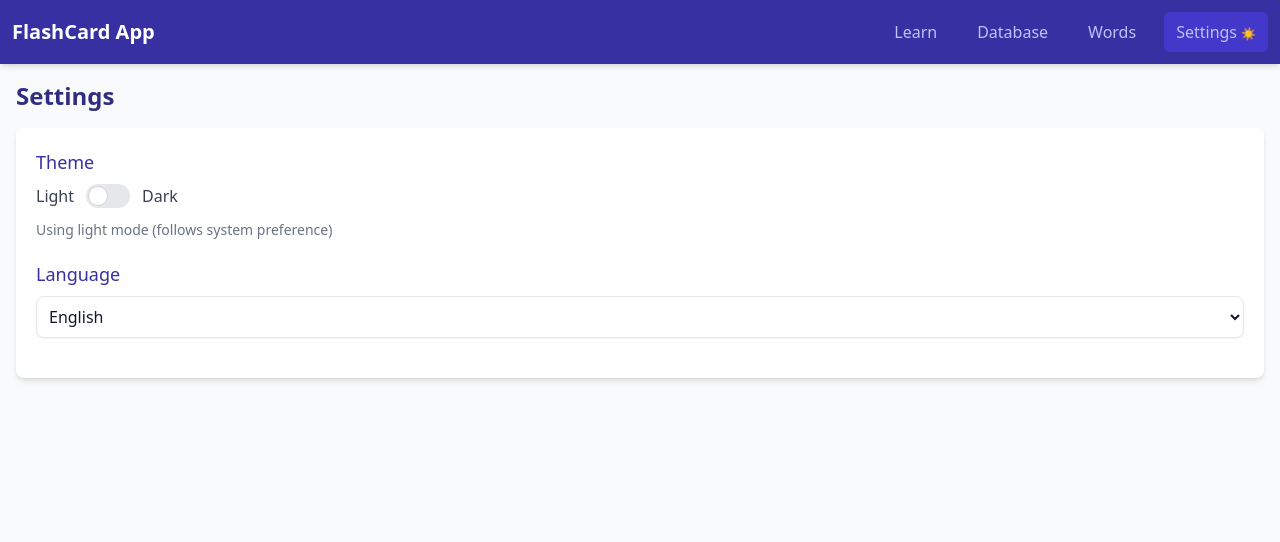
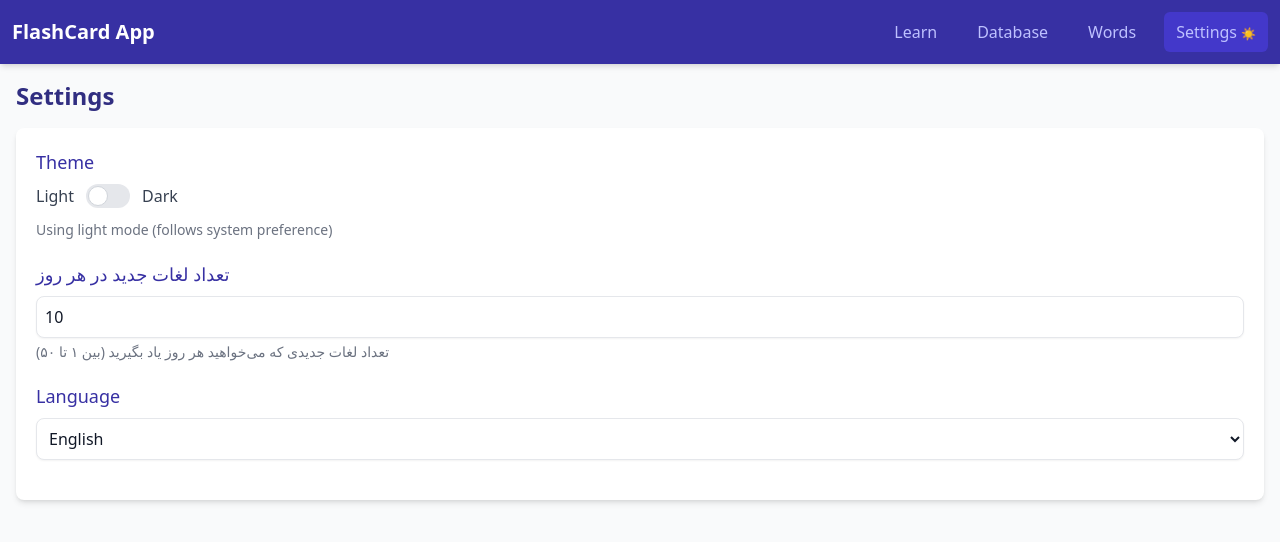
Before and after one commit to alised/flashcard_react, a React (Vite) app: page /settings in a window 1280 px wide. Shown: the top 542 px of the page. Built offline with nearby package versions, Linux system fonts and the light colour scheme.

Commit message:
Add daily new words setting with default value of 10

```diff
--- a/src/components/Settings.tsx
+++ b/src/components/Settings.tsx
@@ -1,7 +1,14 @@
 import { useTheme } from '../contexts/ThemeContext';
 
 const Settings = () => {
-  const { darkMode, toggleDarkMode } = useTheme();
+  const { darkMode, toggleDarkMode, dailyNewWords, setDailyNewWords } = useTheme();
+
+  const handleDailyWordsChange = (e: React.ChangeEvent<HTMLInputElement>) => {
+    const value = parseInt(e.target.value, 10);
+    if (!isNaN(value)) {
+      setDailyNewWords(value);
+    }
+  };
 
   return (
     <div className="container mx-auto p-4">
@@ -28,6 +35,25 @@ const Settings = () => {
             {darkMode ? 'Using dark mode (follows system preference)' : 'Using light mode (follows system preference)'}
           </p>
         </div>
+
+        <div className="mb-5">
+          <label htmlFor="dailyNewWords" className="block text-lg font-medium mb-2 text-indigo-800 dark:text-indigo-300">
+            تعداد لغات جدید در هر روز
+          </label>
+          <input
+            type="number"
+            id="dailyNewWords"
+            min="1"
+            max="50"
+            value={dailyNewWords}
+            onChange={handleDailyWordsChange}
+            className="w-full p-2 border border-gray-200 dark:border-gray-700 rounded-lg focus:border-indigo-500 focus:ring-2 focus:ring-indigo-200 shadow-sm bg-white dark:bg-gray-700 text-gray-900 dark:text-gray-300 transition-colors"
+          />
+          <p className="text-sm text-gray-500 dark:text-gray-400 mt-1">
+            تعداد لغات جدیدی که می‌خواهید هر روز یاد بگیرید (بین ۱ تا ۵۰)
+          </p>
+        </div>
+
         <div className="mb-5">
           <label htmlFor="language" className="block text-lg font-medium mb-2 text-indigo-800 dark:text-indigo-300">Language</label>
           <select
--- a/src/contexts/ThemeContext.tsx
+++ b/src/contexts/ThemeContext.tsx
@@ -3,6 +3,8 @@ import React, { createContext, useState, useContext, useEffect, ReactNode } from
 type ThemeContextType = {
   darkMode: boolean;
   toggleDarkMode: () => void;
+  dailyNewWords: number;
+  setDailyNewWords: (count: number) => void;
 };
 
 const ThemeContext = createContext<ThemeContextType | undefined>(undefined);
@@ -15,6 +17,12 @@ export const ThemeProvider: React.FC<{ children: ReactNode }> = ({ children }) =
   const [darkMode, setDarkMode] = useState<boolean>(() => {
     const savedTheme = localStorage.getItem('darkMode');
     return savedTheme ? JSON.parse(savedTheme) : prefersDarkMode;
+  });
+
+  // Initialize daily new words count from localStorage or default to 10
+  const [dailyNewWords, setDailyNewWordsState] = useState<number>(() => {
+    const savedCount = localStorage.getItem('dailyNewWords');
+    return savedCount ? parseInt(savedCount, 10) : 10;
   });
 
   // Listen for changes in system preference
@@ -44,12 +52,23 @@ export const ThemeProvider: React.FC<{ children: ReactNode }> = ({ children }) =
     localStorage.setItem('darkMode', JSON.stringify(darkMode));
   }, [darkMode]);
 
+  // Save daily new words count to localStorage when it changes
+  useEffect(() => {
+    localStorage.setItem('dailyNewWords', dailyNewWords.toString());
+  }, [dailyNewWords]);
+
   const toggleDarkMode = () => {
     setDarkMode(!darkMode);
   };
 
+  const setDailyNewWords = (count: number) => {
+    if (count >= 1 && count <= 50) { // Ensure count is within reasonable limits
+      setDailyNewWordsState(count);
+    }
+  };
+
   return (
-    <ThemeContext.Provider value={{ darkMode, toggleDarkMode }}>
+    <ThemeContext.Provider value={{ darkMode, toggleDarkMode, dailyNewWords, setDailyNewWords }}>
       {children}
     </ThemeContext.Provider>
   );
```
